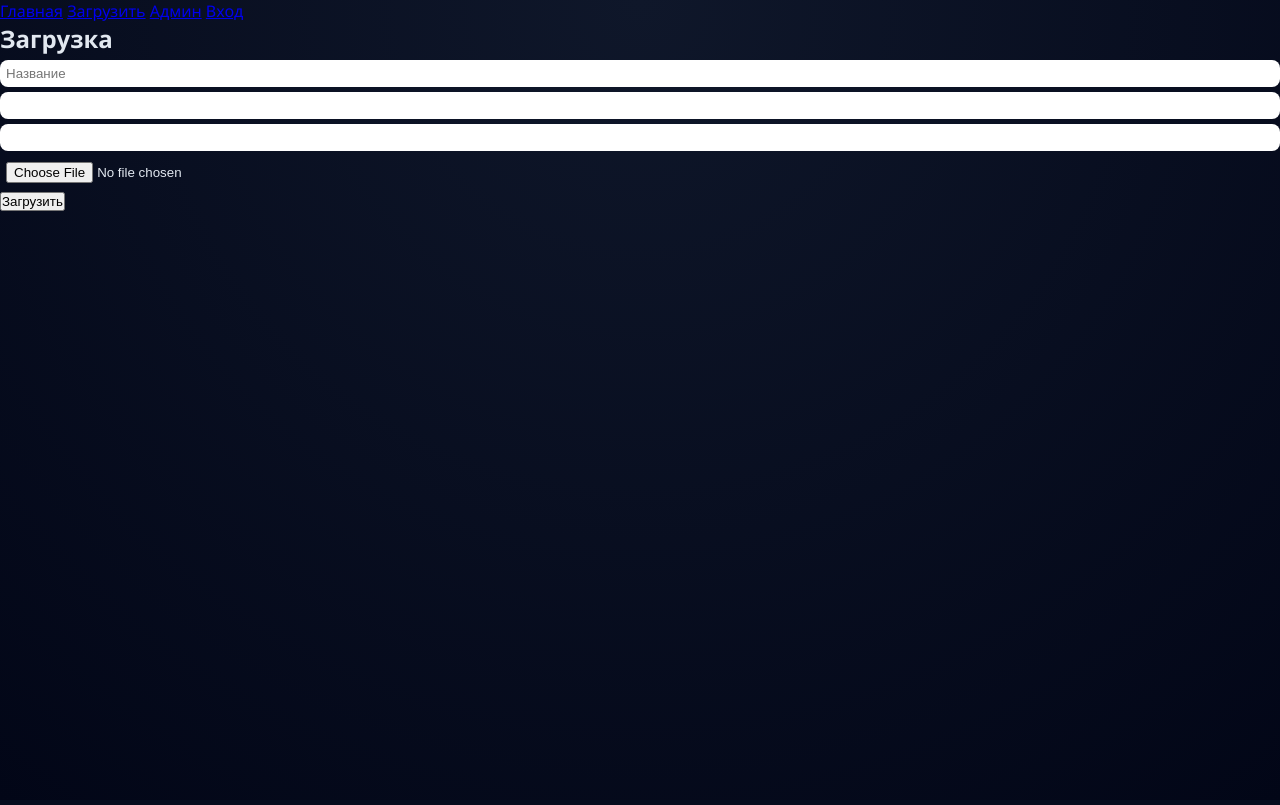
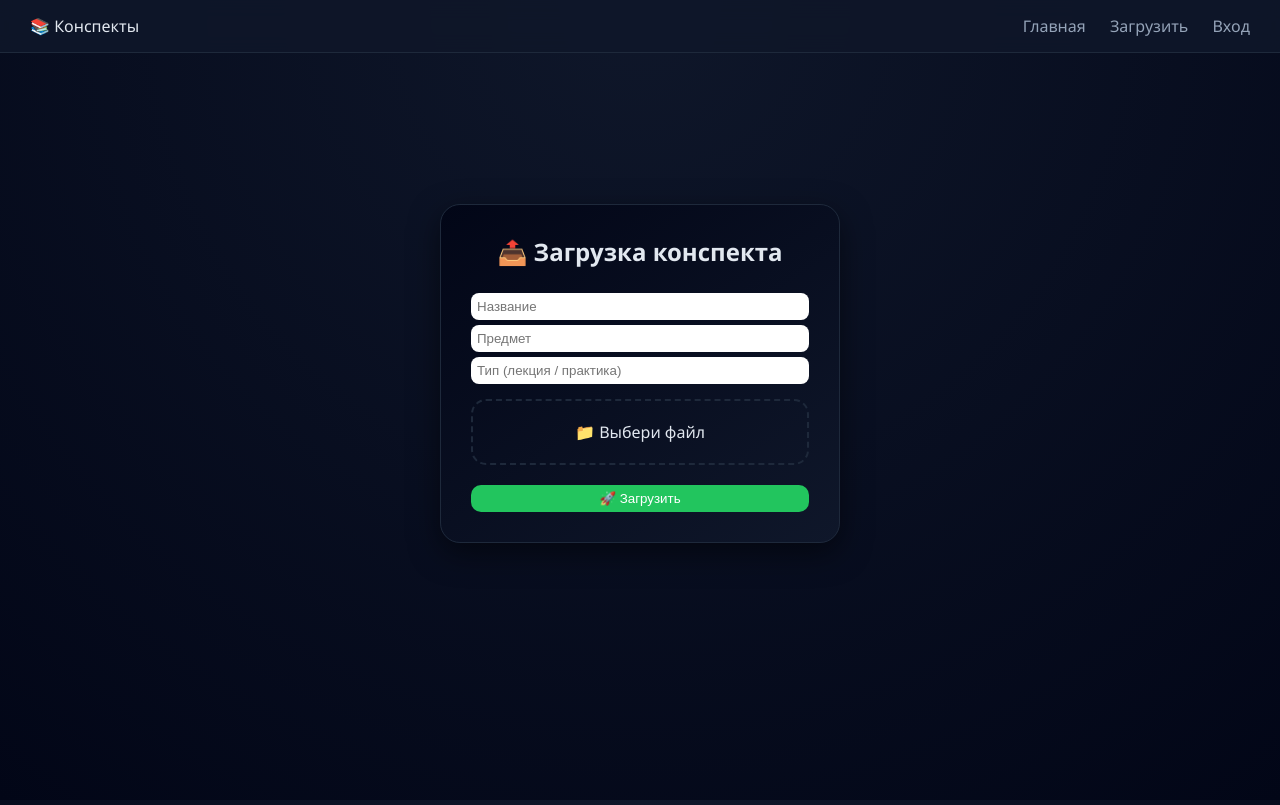
Before and after one commit to StanislavRostislav/college_notes, a FastAPI app: page /upload in a window 1280 px wide. Before the commit the page ends 211 px from the top, so only its background shows below. Run offline with FastAPI, Linux system fonts and the light colour scheme.

Commit message:
Update upload.html

```diff
--- a/templates/upload.html
+++ b/templates/upload.html
@@ -1,14 +1,68 @@
-{% extends "base.html" %}
-{% block content %}
+<!DOCTYPE html>
+<html>
+<head>
+    <link rel="stylesheet" href="/static/style.css">
+</head>
+<body>
 
-<h2>Загрузка</h2>
+<div class="navbar">
+    <div>📚 Конспекты</div>
+    <div>
+        <a href="/">Главная</a>
+        <a href="/upload">Загрузить</a>
+        <a href="/login">Вход</a>
+    </div>
+</div>
 
-<form method="post" enctype="multipart/form-data">
-    <input name="title" placeholder="Название">
-    <input name="subject">
-    <input name="category">
-    <input type="file" name="file">
-    <button>Загрузить</button>
-</form>
+<div style="display:flex; justify-content:center; align-items:center; height:80vh;">
 
-{% endblock %}
+    <div style="
+        width:400px;
+        padding:30px;
+        border-radius:20px;
+        background: linear-gradient(145deg, #020617, #0f172a);
+        border:1px solid #1e293b;
+        box-shadow: 0 10px 30px rgba(0,0,0,0.5);
+    ">
+
+        <h2 style="text-align:center; margin-bottom:20px;">
+            📤 Загрузка конспекта
+        </h2>
+
+        <form method="post" enctype="multipart/form-data">
+
+            <input name="title" placeholder="Название" required>
+
+            <input name="subject" placeholder="Предмет" required>
+
+            <input name="category" placeholder="Тип (лекция / практика)" required>
+
+            <div style="
+                border:2px dashed #1e293b;
+                border-radius:15px;
+                padding:20px;
+                margin-top:15px;
+                text-align:center;
+                cursor:pointer;
+                transition:0.3s;
+            "
+            onmouseover="this.style.borderColor='#22c55e'"
+            onmouseout="this.style.borderColor='#1e293b'">
+
+                📁 Выбери файл
+                <input type="file" name="file" required
+                       style="opacity:0; position:absolute; width:100%; height:100%; left:0; top:0; cursor:pointer;">
+            </div>
+
+            <button class="btn" style="width:100%; margin-top:20px;">
+                🚀 Загрузить
+            </button>
+
+        </form>
+
+    </div>
+
+</div>
+
+</body>
+</html>
```
